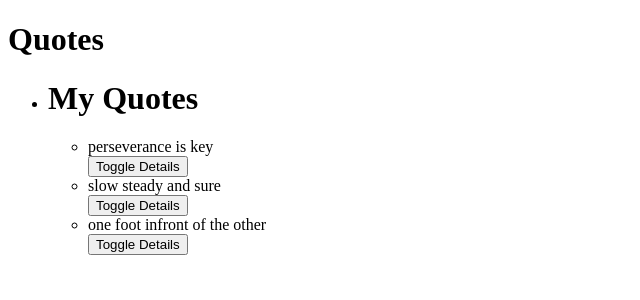
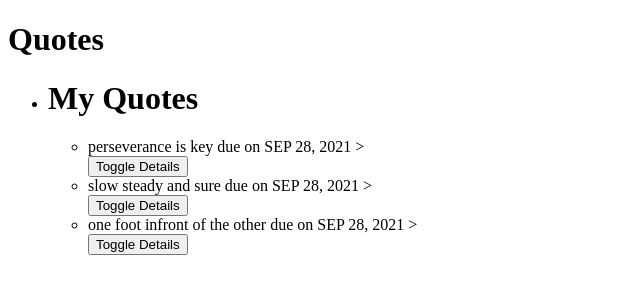
Before and after one commit to kamotho-njiru/Quotes, an Angular app: page / in a window 1280 px wide. Shown: the top 300 px of the page, without its empty margins (0-640 px from the left). Built offline with nearby package versions, Linux system fonts and the light colour scheme.

Commit message:
add pipes to the date

```diff
--- a/src/app/quotes-details/quotes-details.component.ts
+++ b/src/app/quotes-details/quotes-details.component.ts
@@ -7,7 +7,7 @@ import { Quotes } from '../quotes';
 })
 export class QuotesDetailsComponent implements OnInit {
 
-  @Input() quote: Quotes = {id: 0, name: '', description: '', showDescription: false}
+  @Input() quote: Quotes = {id: 0, name: '', description: '', showDescription: false , completeDate: new Date}
   @Output() iscomplete = new EventEmitter<boolean>();
 
   quoteComplete(complete:boolean){
--- a/src/app/quotes.ts
+++ b/src/app/quotes.ts
@@ -1,6 +1,6 @@
 export class Quotes {
 showDescription: boolean;
-constructor(public id: number,public name: string,public description:string){
+constructor(public id: number,public name: string,public description:string, public completeDate: Date){
     this.showDescription=false;
 }
 }
--- a/src/app/quotes/quotes.component.html
+++ b/src/app/quotes/quotes.component.html
@@ -2,7 +2,8 @@
 
 <ul>
     <div *ngFor='let quote of quotes;let i = index'>
-        <li appStrikethrough>{{quote.name}} </li>
+        <li appStrikethrough>{{quote.name}} due on {{quote.completeDate|date|uppercase}} >
+        </li>
         <!-- <li>{{quote.name}}</li> -->
         <button (click)='toggleDetails(i)'>Toggle Details</button>
         <app-quotes-details *ngIf='quote.showDescription' [quote]='quote' (iscomplete)='completeQuote($event,i)'>
--- a/src/app/quotes/quotes.component.ts
+++ b/src/app/quotes/quotes.component.ts
@@ -8,9 +8,9 @@ import { Quotes } from '../quotes';
 })
 export class QuotesComponent implements OnInit {
   quotes: Quotes[]=[
-    new Quotes(1,'perseverance is key','Endurance'),
-    new Quotes(2,'slow steady and sure','step by step'),
-    new Quotes(3,'one foot infront of the other','progressive')
+    new Quotes(1,'perseverance is key','Endurance',new Date(2021,8,28)),
+    new Quotes(2,'slow steady and sure','step by step', new Date(2021,8,28)),
+    new Quotes(3,'one foot infront of the other','progressive', new Date(2021,8,28))
   ];
   toggleDetails(index){
     this.quotes[index].showDescription = !this.quotes[index].showDescription;
```
Also changed, not shown: 1 other file (tests, documents, lock files or other folders).
